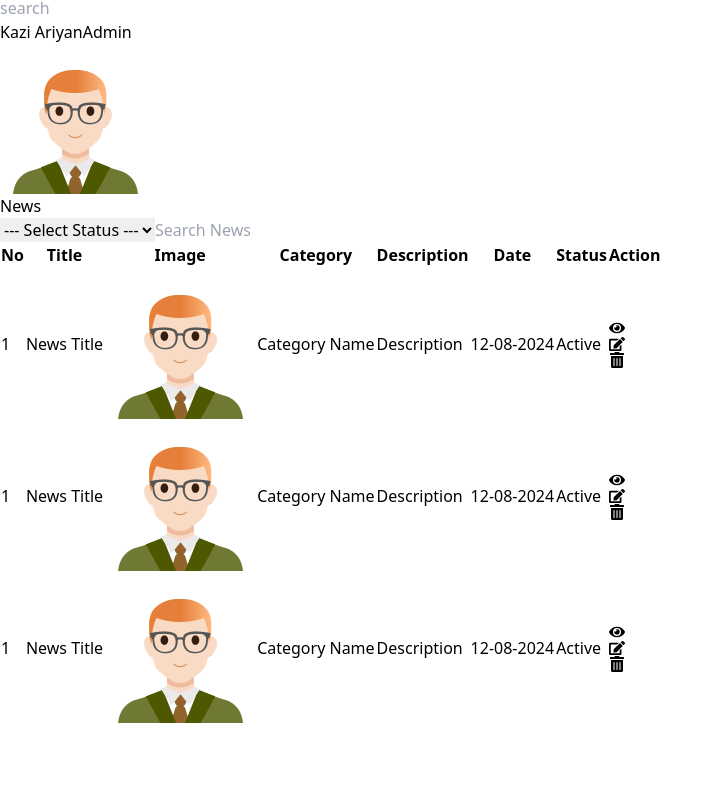
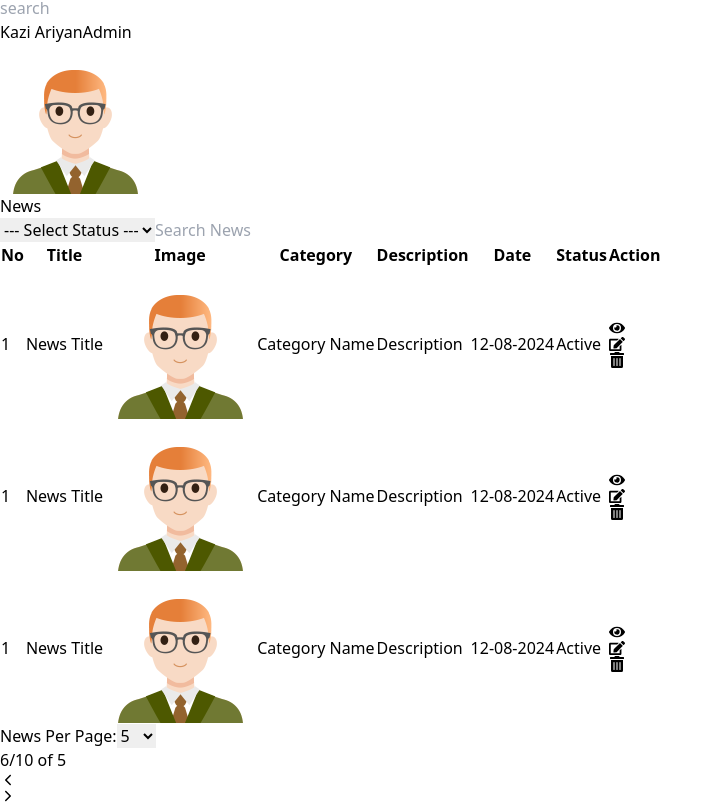
Before and after one commit to easylearningbd/dashboard-next-js-news-portal, a React (Vite) app in the folder client/: page /dashboard/news in a window 1280 px wide. Shown: the part 504-1308 px from the top of the page, without its empty margins (0-723 px from the left). Before the commit the page ends 1228 px from the top, so only its background shows below. Built offline with nearby package versions, Linux system fonts and the light colour scheme.

Commit message:
n15 News Page Design Part 5

```diff
--- a/client/src/dashboard/components/NewsContent.jsx
+++ b/client/src/dashboard/components/NewsContent.jsx
@@ -4,6 +4,8 @@ import { Link } from 'react-router-dom';
 import { FaEye } from "react-icons/fa";
 import { FaEdit } from "react-icons/fa";
 import { FaTrashAlt } from "react-icons/fa";
+import { IoIosArrowBack } from "react-icons/io";
+import { IoIosArrowForward } from "react-icons/io";
 
 const NewsContent = () => {
 
@@ -67,8 +69,29 @@ const NewsContent = () => {
 
     </tbody>
 </table>
+    </div>
 
+
+<div className='flex justify-between items-center py-6'>
+    <div className='flex items-center gap-4'>
+        <label className='text-sm font-semibold'>News Per Page:</label>
+        <select name="category" id="category" className='px-4 py-2 rounded-md border border-gray-300 focus:ring-2 focus:ring-blue-400 focus:outline-none'>
+            <option value="5">5</option>
+            <option value="10">10</option>
+            <option value="15">15</option>
+            <option value="20">20</option>
+        </select>
     </div>
+
+    <div className='flex items-center gap-4 text-sm text-gray-600'>
+        <span>6/10 of 5</span>
+        <div className='flex gap-2'>
+        <IoIosArrowBack className='w-6 h-6 text-gray-400 cursor-pointer hover:text-gray-800' />
+        <IoIosArrowForward  className='w-6 h-6 text-gray-400 cursor-pointer hover:text-gray-800' />
+        </div>
+    </div>
+</div>
+
 
 </div>
     );
```
